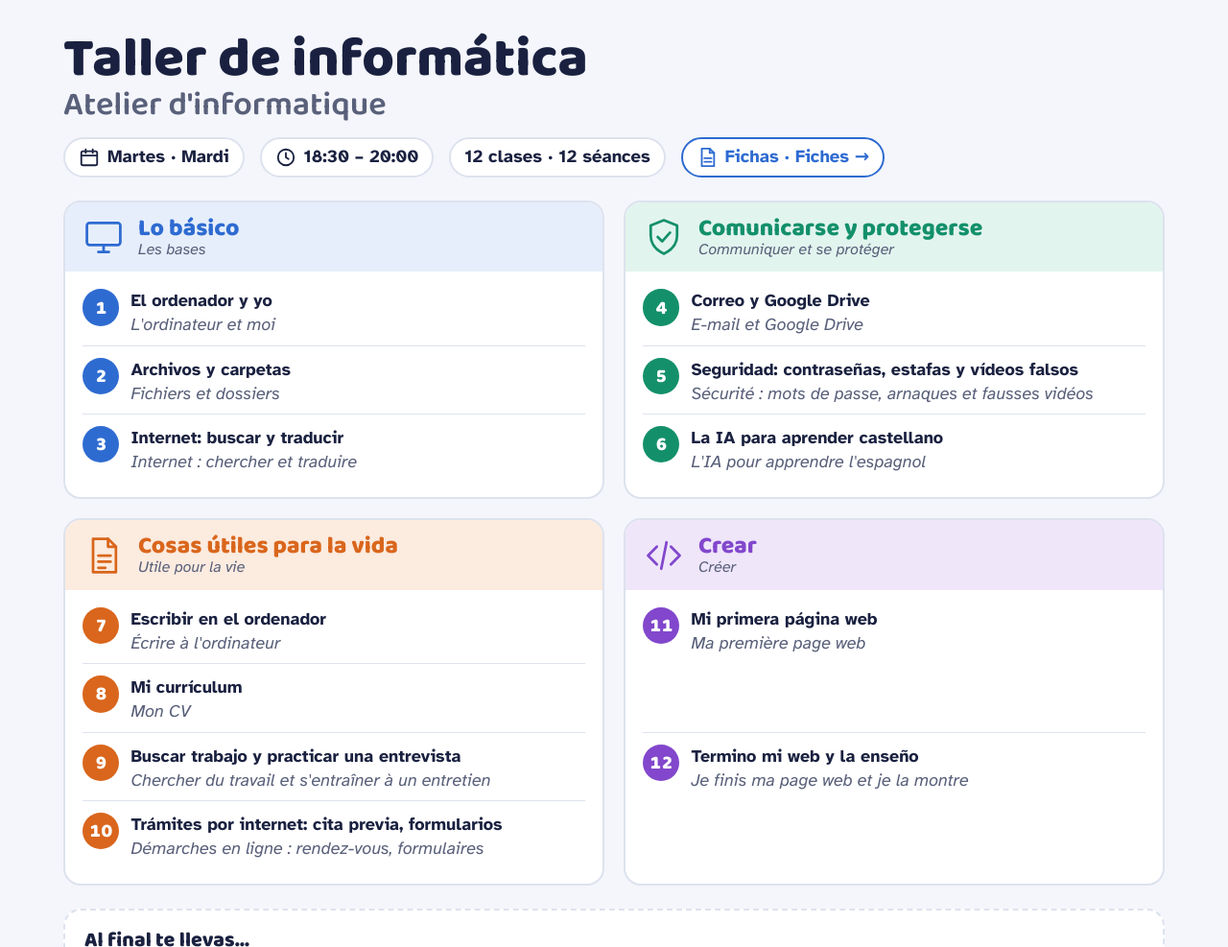
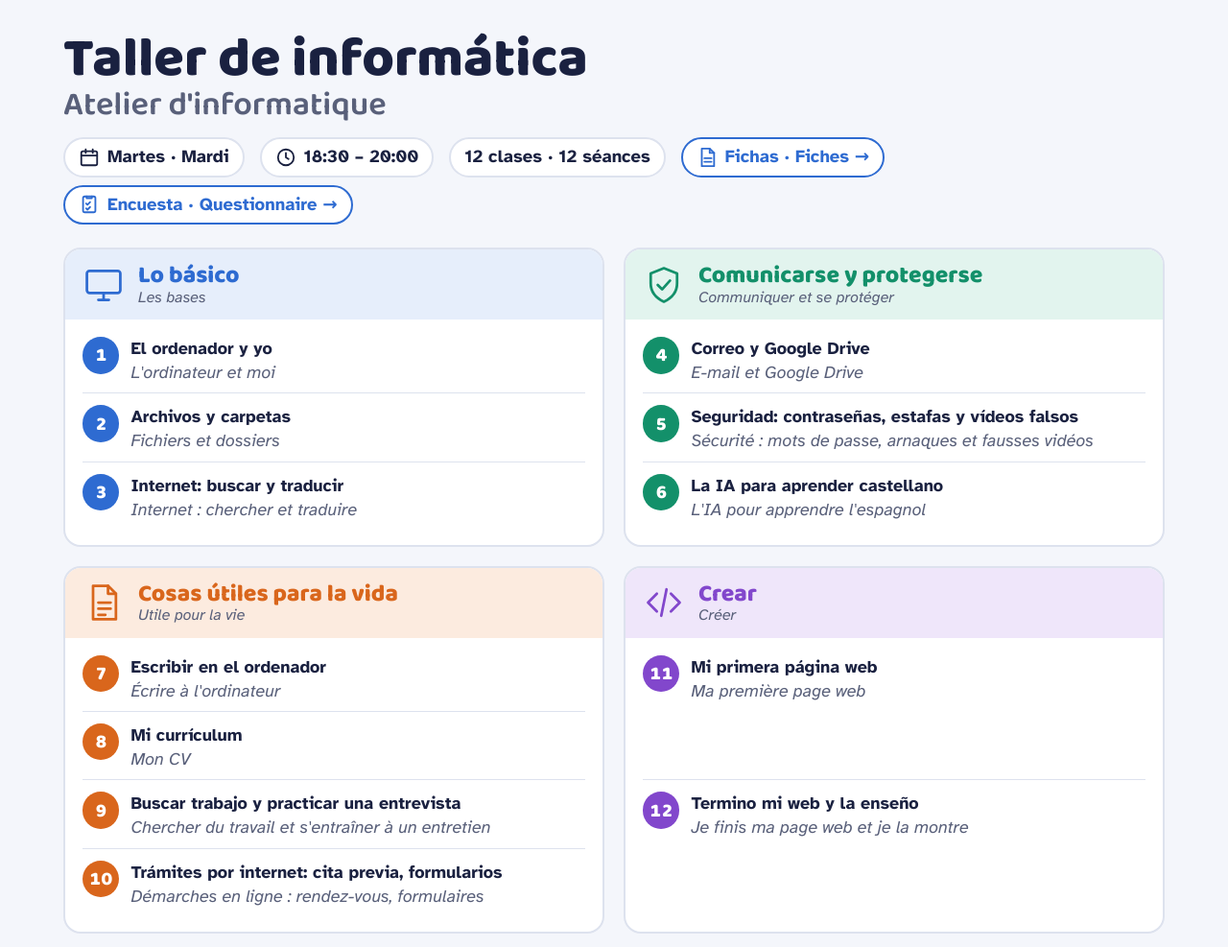
Before and after one commit to leizmendi/taller-informatica, a plain HTML site: page docs/index.html in a window 1280 px wide. Shown: the top 987 px of the page at 96% size. Drawn offline with Linux system fonts and the light colour scheme.

Commit message:
Web: enlace a la encuesta inicial en PDF
Co-Authored-By: Claude Opus 5.5 <noreply@anthropic.com>

```diff
--- a/docs/index.html
+++ b/docs/index.html
@@ -170,6 +170,10 @@
         <svg viewBox="0 0 24 24" fill="none" stroke="currentColor" stroke-width="2" stroke-linecap="round" stroke-linejoin="round" aria-hidden="true"><path d="M6 2h9l5 5v15H6z"/><path d="M15 2v5h5M9 13h8M9 17h8"/></svg>
         Fichas · Fiches →
       </a>
+      <a class="pill" href="https://github.com/leizmendi/taller-informatica/blob/main/Encuesta%20inicial%20%E2%80%93%20Taller%20de%20inform%C3%A1tica.pdf">
+        <svg viewBox="0 0 24 24" fill="none" stroke="currentColor" stroke-width="2" stroke-linecap="round" stroke-linejoin="round" aria-hidden="true"><rect x="5" y="3" width="14" height="18" rx="2"/><path d="M9 3v2h6V3M8.5 11l1.5 1.5 3-3M8.5 16.5l1.5 1.5 3-3"/></svg>
+        Encuesta · Questionnaire →
+      </a>
     </div>
   </header>
 
```
